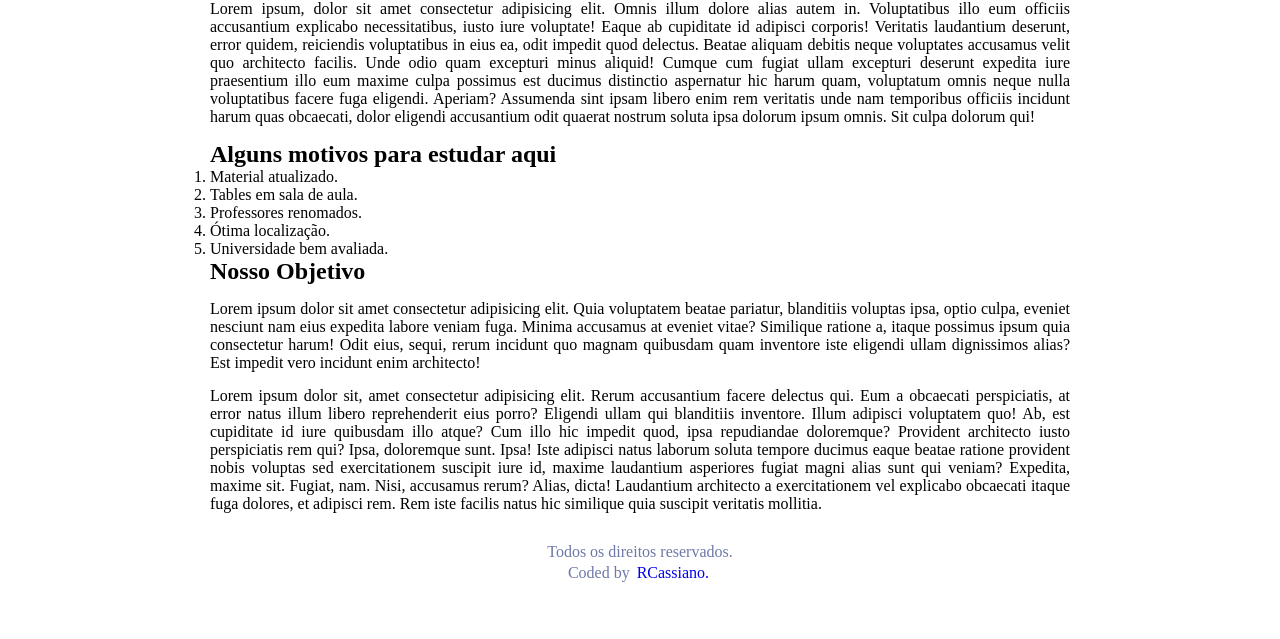
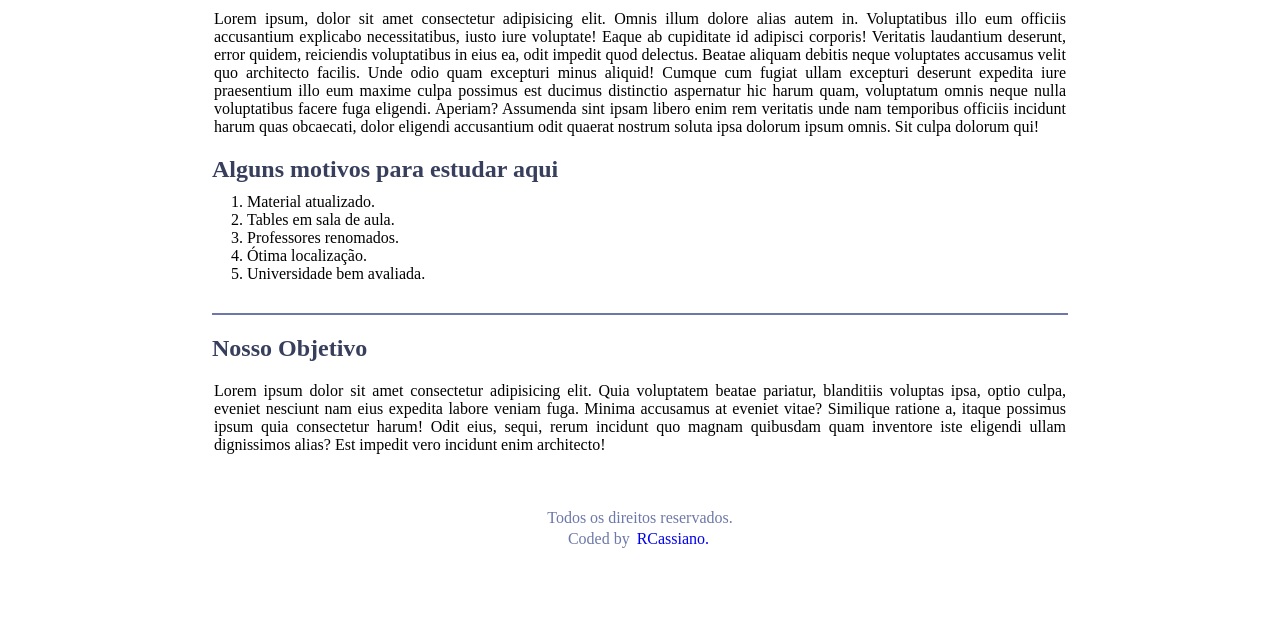
Before and after one commit to renancassiano-br/Desenvolvimento-web, a plain HTML site: page projetos/projeto-1_Unes/sobre.html in a window 1280 px wide. Shown: the part 161-800 px from the top of the page. Drawn offline with Linux system fonts and the light colour scheme.

Commit message:
:lipstick:MODIFIED 'style.css'. Adjust content.
Modificado:
* './projetos/projeto-1_Unes/config/css/style.css'
** Ajuste de cor e posicionamento.

* './projetos/projeto-1_Unes/sobre.html'
** Adicionado separador 'hr'.
** Removido parágrafo.

```diff
--- a/projetos/projeto-1_Unes/config/css/style.css
+++ b/projetos/projeto-1_Unes/config/css/style.css
@@ -64,12 +64,24 @@ footer a:hover {
 }
 /* FIM - Topo */
 /* Conteúdo */
-#content, #content p {
+#content,
+#content p {
     margin: 1.5rem 0;
     text-align: justify;
+    padding: .5rem .2rem;
 }
-#content h1{
+#content ol {
+    margin-left: 3rem;
+    padding: 1rem .5rem;
+}
+#content h1,
+#content h2,
+#content hr {
     color: var(--base-color);
+}
+#content hr {
+    margin: 2rem 0;
+    border: 1px solid var(--base-color-light);
 }
 /* FIM - Conteúdo */
 /* Rodapé */
--- a/projetos/projeto-1_Unes/sobre.html
+++ b/projetos/projeto-1_Unes/sobre.html
@@ -36,15 +36,10 @@
                         <li>Ótima localização.</li>
                         <li>Universidade bem avaliada.</li>
                     </ol>
-
+                    <hr>
                     <h2>Nosso Objetivo</h2>
                     <p>Lorem ipsum dolor sit amet consectetur adipisicing elit. Quia voluptatem beatae pariatur, blanditiis voluptas ipsa, optio culpa, eveniet nesciunt nam eius expedita labore veniam fuga. Minima accusamus at eveniet vitae?
                     Similique ratione a, itaque possimus ipsum quia consectetur harum! Odit eius, sequi, rerum incidunt quo magnam quibusdam quam inventore iste eligendi ullam dignissimos alias? Est impedit vero incidunt enim architecto!</p>
-                    <p>Lorem ipsum dolor sit, amet consectetur adipisicing elit. Rerum accusantium facere delectus qui. Eum a obcaecati perspiciatis, at error natus illum libero reprehenderit eius porro? Eligendi ullam qui blanditiis inventore.
-                    Illum adipisci voluptatem quo! Ab, est cupiditate id iure quibusdam illo atque? Cum illo hic impedit quod, ipsa repudiandae doloremque? Provident architecto iusto perspiciatis rem qui? Ipsa, doloremque sunt. Ipsa!
-                    Iste adipisci natus laborum soluta tempore ducimus eaque beatae ratione provident nobis voluptas sed exercitationem suscipit iure id, maxime laudantium asperiores fugiat magni alias sunt qui veniam? Expedita, maxime sit.
-                    Fugiat, nam. Nisi, accusamus rerum? Alias, dicta! Laudantium architecto a exercitationem vel explicabo obcaecati itaque fuga dolores, et adipisci rem. Rem iste facilis natus hic similique quia suscipit veritatis mollitia.</p>
-
                 </section>
             </main>
             <footer>
```
